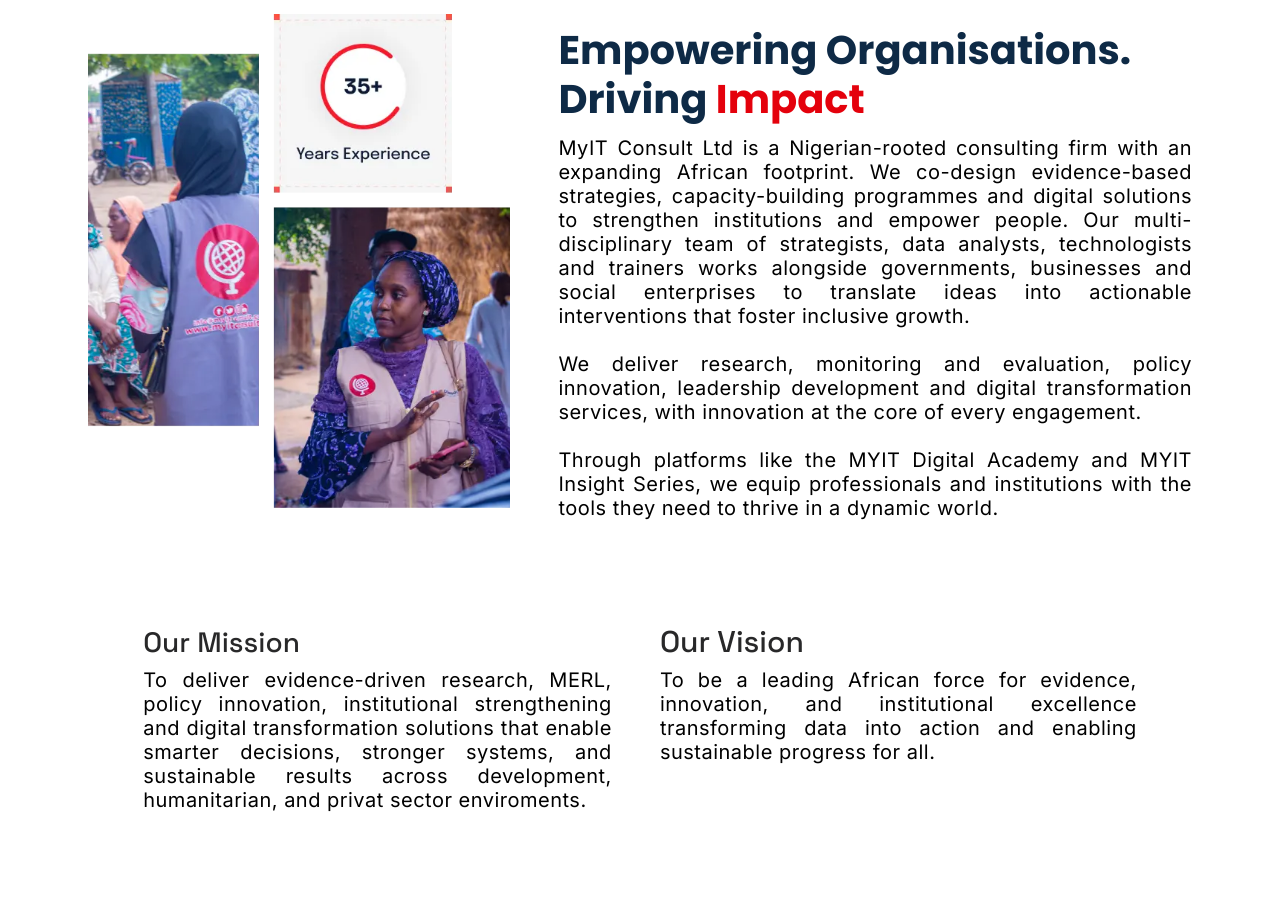
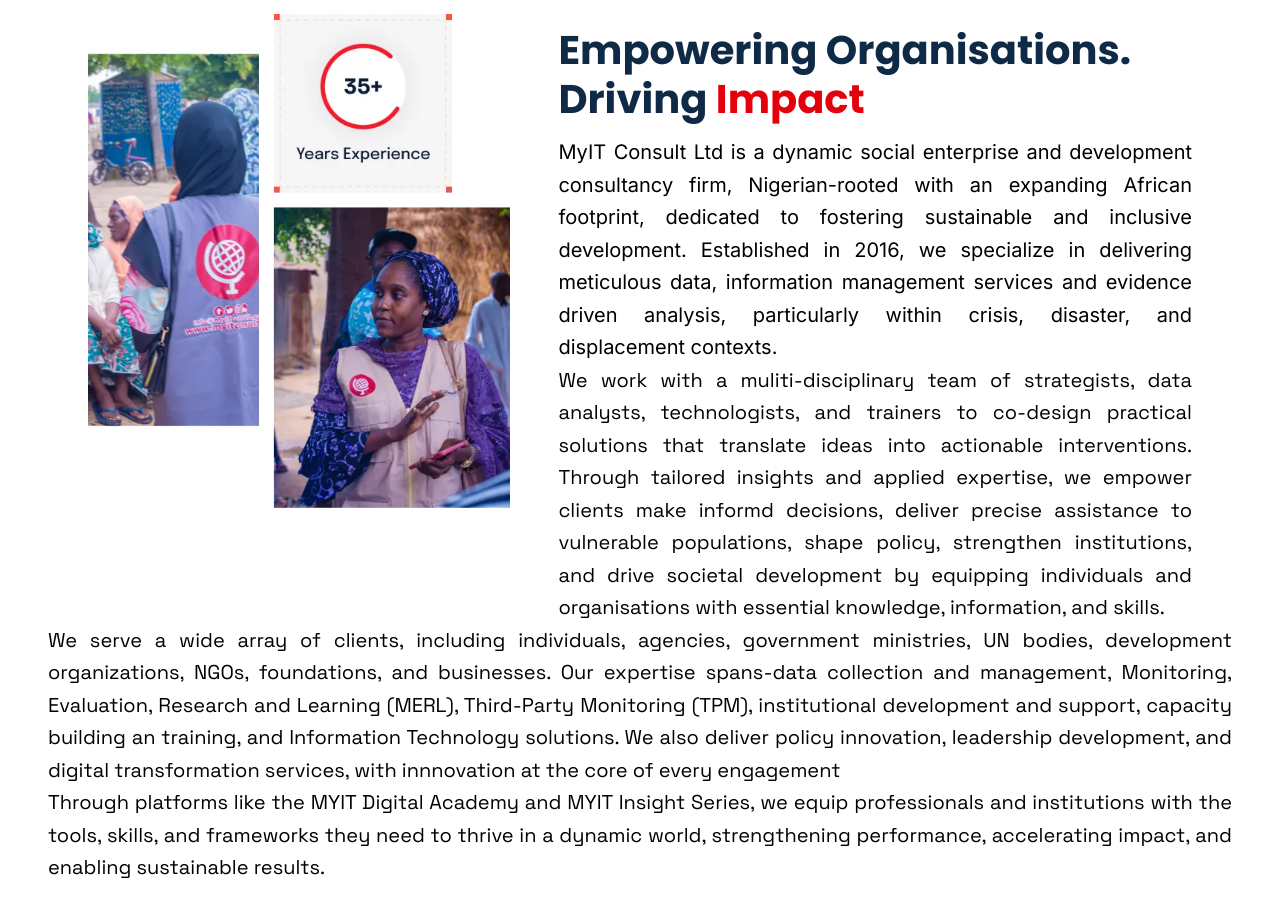
Before and after one commit to Mke5/IT-Consult, a React (Vite) app: page /about-us in a window 1280 px wide. Shown: the part 200-1124 px from the top of the page. Built offline with nearby package versions, Linux system fonts and the light colour scheme; no server answers.

Commit message:
update: more update on home and whatwedo pages

```diff
--- a/src/App.tsx
+++ b/src/App.tsx
@@ -3,7 +3,6 @@
 import AboutPage from './pages/About/index';
 import HomePage from './pages/Home';
 import WhatWeDo from './pages/WhatWeDo';
-import SkillUpAcademyPage from './pages/SkillUpAcademy';
 import ContactPage from './pages/Contact';
 import Resources from './pages/Resources';
 import ResourceDetails from './pages/ResourceDetails';
@@ -18,7 +17,6 @@
         <Route path="/about-us" element={<AboutPage />} />
         <Route path="/what-we-do" element={<WhatWeDo />} />
         <Route path="/contact" element={<ContactPage />} />
-        <Route path="/skill-up" element={<SkillUpAcademyPage />} />
         <Route path="/resources" element={<Resources />} />
         <Route path="/projects" element={<Projects />} />
         <Route path="/resource/:id" element={<ResourceDetails />} />
--- a/src/components/common/Header.tsx
+++ b/src/components/common/Header.tsx
@@ -139,8 +139,9 @@
                                     Projects
                                 </Link>
 
-                                <Link
-                                    to="/skill-up"
+                                <a
+                                    href="https://myitacademy.com.ng"
+                                    target="_blank"
                                     className={`text-sm xl:text-base font-medium px-3 py-2 rounded-md transition-all duration-200 ${
                                         isActive('/skill-up')
                                             ? 'text-[#e4010c] bg-red-50 border border-[#e4010c]'
@@ -148,7 +149,7 @@
                                     }`}
                                 >
                                     Skill-Up Academy
-                                </Link>
+                                </a>
 
                                 <Link
                                     to="/resources"
@@ -251,8 +252,9 @@
                                     Projects
                                 </Link>
 
-                                <Link
-                                    to="/skill-up"
+                                <a
+                                    href="https://myitacademy.com.ng"
+                                    target="_blank"
                                     className={`text-base font-medium py-3 px-4 rounded-md transition-all duration-200 ${
                                         isActive('/skill-up')
                                             ? 'text-[#e4010c] bg-red-50 border border-[#e4010c]'
@@ -261,7 +263,7 @@
                                     onClick={() => setIsMenuOpen(false)}
                                 >
                                     Skill-Up Academy
-                                </Link>
+                                </a>
 
                                 <Link
                                     to="/resources"
--- a/src/pages/About/index.tsx
+++ b/src/pages/About/index.tsx
@@ -45,7 +45,7 @@
         <Container>
 
           {/* Hero Section */}
-          <section className="w-full p-1 sm:p-10">
+          <section className="w-full p-1 sm:p-10 sm:pb-0">
             <div className="container mx-auto">
 
               {/* Stack on mobile, row on desktop */}
@@ -71,13 +71,13 @@
                   /> */}
 
                   {/* Heading */}
-                  <h1 className="mt-3 text-[26px] sm:text-[32px] lg:text-[40px] font-bold text-[#0e2a46] font-['Poppins'] leading-[30px] sm:leading-[38px] lg:leading-[49px] capitalize w-full mb-3">
+                  <h1 className="mt-3 text-[25px] sm:text-[32px] lg:text-[40px] font-bold text-[#0e2a46] font-['Poppins'] leading-[30px] sm:leading-[38px] lg:leading-[49px] capitalize w-full mb-3">
                     <span>Empowering Organisations. Driving </span>
                     <span className="text-[#e4010c]">Impact</span>
                   </h1>
 
                   {/* Paragraph */}
-                  <p className="text-[17px] sm:text-[20px] lg:text-md font-normal text-black font-[inter] leading-6 tracking-[0.5px] text-justify w-full mb-6">
+                  {/* <p className="text-[17px] font-normal text-black font-[inter] leading-6 tracking-[0.5px] text-justify w-full mb-6">
                     MyIT Consult Ltd is a Nigerian-rooted consulting firm with an expanding African footprint.
                     We co-design evidence-based strategies, capacity-building programmes and digital solutions
                     to strengthen institutions and empower people. Our multi-disciplinary team of strategists,
@@ -89,10 +89,27 @@
                     <br /><br />
                     Through platforms like the MYIT Digital Academy and MYIT Insight Series, we equip professionals
                     and institutions with the tools they need to thrive in a dynamic world.
+                  </p> */}
+                  <p className="text-[17px] sm:text-[20px] lg:text-md text-black leading-relaxed font-[inter] text-justify">
+                    MyIT Consult Ltd is a dynamic social enterprise and development consultancy firm, Nigerian-rooted with an expanding African footprint, dedicated to fostering sustainable and inclusive development. Established in 2016, we specialize in delivering meticulous data, information management services and evidence driven analysis, particularly within crisis, disaster, and displacement contexts.
                   </p>
-
+                  <p className="text-[17px] sm:text-[20px] lg:text-md text-black leading-relaxed text-justify">
+                    We work with a muliti-disciplinary team of strategists, data analysts, technologists, and trainers to co-design practical solutions that translate ideas into actionable interventions. Through tailored insights and applied expertise, we empower clients make informd decisions, deliver precise assistance to vulnerable populations, shape policy, strengthen institutions, and drive societal development by equipping individuals and organisations with essential knowledge, information, and skills.
+                  </p>
                 </div>
               </div>
+            </div>
+          </section>
+
+          <section className='w-full'>
+            <div className="container mx-auto">
+              <p className="text-[17px] sm:text-[20px] lg:text-md text-black leading-relaxed text-justify">
+                We serve a wide array of clients, including individuals, agencies, government ministries, UN bodies, development organizations, NGOs, foundations, and businesses. Our expertise spans-data collection and management, Monitoring, Evaluation, Research and Learning (MERL), Third-Party Monitoring (TPM), institutional development and support, capacity building an training, and Information Technology solutions. We also deliver policy innovation, leadership development, and digital transformation services, with innnovation at the core of every engagement
+              </p>
+
+              <p className="text-[17px] sm:text-[20px] lg:text-md text-black leading-relaxed text-justify">
+                Through platforms like the MYIT Digital Academy and MYIT Insight Series, we equip professionals and institutions with the tools, skills, and frameworks they need to thrive in a dynamic world, strengthening performance, accelerating impact, and enabling sustainable results.
+              </p>
             </div>
           </section>
 
--- a/src/pages/WhatWeDo/index.tsx
+++ b/src/pages/WhatWeDo/index.tsx
@@ -134,6 +134,16 @@
             }
 
         ]
+    },
+    it: {
+        heading: "Information Technology Solutions -",
+        services: [
+            {
+                id: "it-1",
+                title: "Impact & Rapid Needs Assessment",
+                description: `Impact & Rapid Needs Assessment supports organizations and project teams to evaluate the effects of interventions or crises on target populations and to quickly identify their most pressing needs. This assessment ensures resources are allocated effectively and interventions are tailored to address specific challenges. MyIT Consult leverages advanced data analytics, digital tools, and participatory approaches to deliver rapid and accurate assessments. Our innovative methodologies enable clients to make data-driven decisions, respond swiftly to emerging needs, and maximize their impact in dynamic environments.`
+            },
+        ]
     }
 }
 
@@ -146,7 +156,7 @@
         return "";
     });
     const [activeCategory, setActiveCategory] = useState(() => {
-        if(location.state.category && SERVICES_DATA[location.state.category]){
+        if(location.state?.category && SERVICES_DATA[location.state.category]){
             return location.state.category;
         }else{
             return "research"
```
Also changed, not shown: src/pages/Home/index.tsx (+9 -9 lines).
